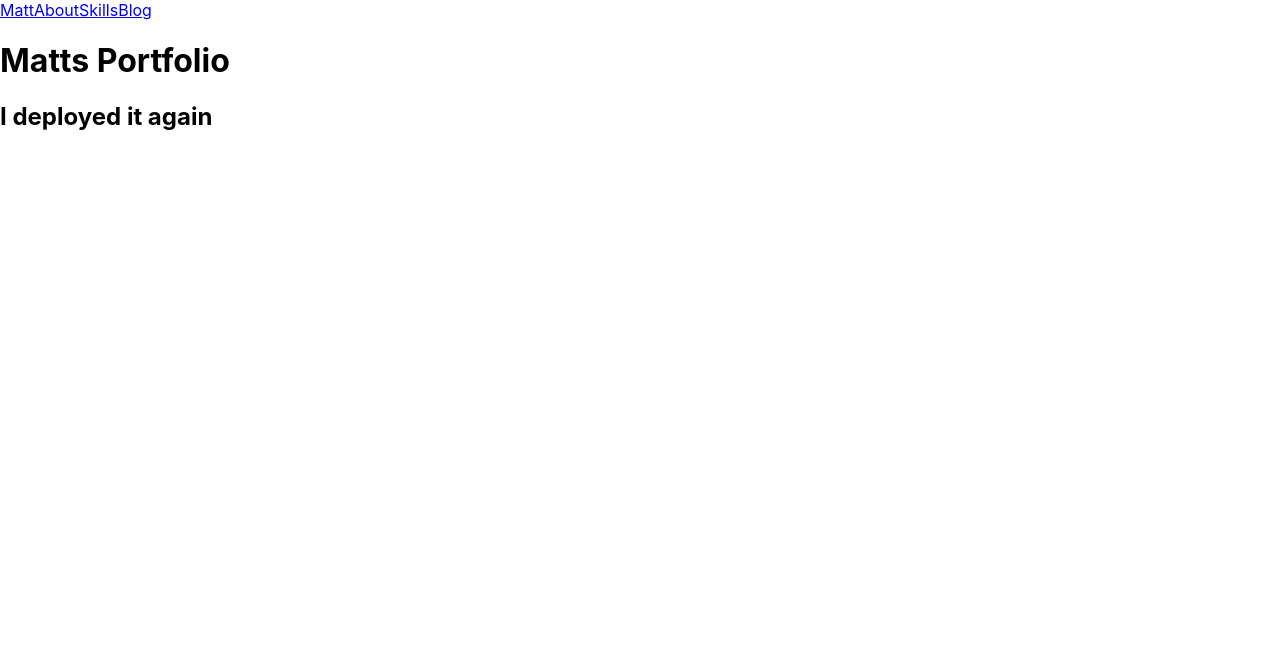
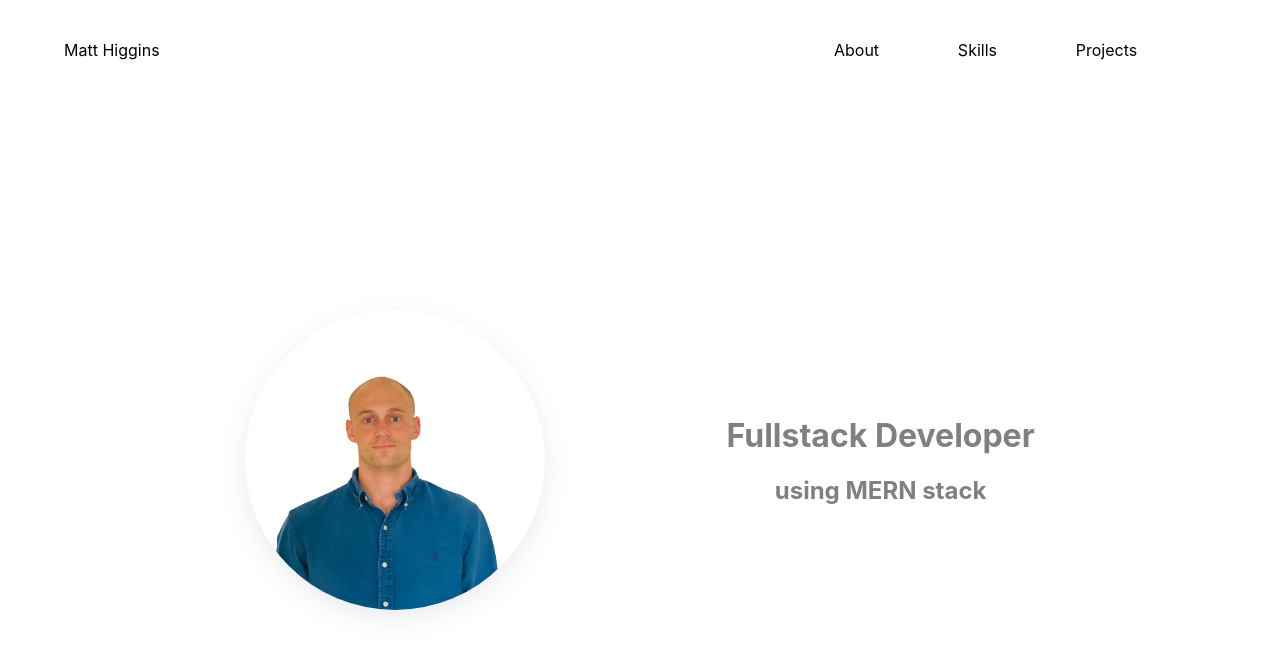
Before and after one commit to matthewhiggins415/mattsPortfolio, a React (Create React App) app: page / in a window 1280 px wide. Shown: the top 654 px of the page. Built offline with nearby package versions, Linux system fonts and the light colour scheme.

Commit message:
navbar cleaned up. home view basics added.

```diff
--- a/src/App.js
+++ b/src/App.js
@@ -4,7 +4,7 @@ import Navbar from './Components/Navbar'
 import Home from './Views/Home'
 import Skills from './Views/Skills'
 import About from './Views/About'
-import Blog from './Views/Blog'
+import Projects from './Views/Projects'
 
 const App = () => {
   return (
@@ -13,7 +13,7 @@ const App = () => {
       <Routes>
         <Route path="/" element={< Home/>}/>
         <Route path="/about" element={< About/>}/>
-        <Route path="/blog" element={< Blog/>}/>
+        <Route path="/projects" element={<Projects />}/>
         <Route path="/skills" element={< Skills/>}/>
       </Routes>
     </Router>
--- a/src/Components/Navbar.js
+++ b/src/Components/Navbar.js
@@ -1,13 +1,38 @@
 import { Link } from 'react-router-dom'
+import styled from 'styled-components'
+
+const Container = styled.div`
+  height: 10vh;
+  width: 90%;
+  margin: 0 auto;
+  padding: 10px;
+  display: flex;
+  justify-content: space-between;
+  align-items: center;
+`
+
+const LinkContainer = styled.div`
+  width: 40%;
+  display: flex;
+  justify-content: space-evenly;
+  align-items: center;
+`
 
 const Navbar = () => {
+
+  const style = {
+    'textDecoration': 'none',
+    'color': 'black',
+  }
   return (
-    <div>
-      <Link to="/">Matt</Link>
-      <Link to="/about">About</Link>
-      <Link to="/skills">Skills</Link>
-      <Link to="/blog">Blog</Link>
-    </div>
+    <Container>
+      <Link style={style} to="/">Matt Higgins</Link>
+      <LinkContainer>
+        <Link style={style} to="/about">About</Link>
+        <Link style={style} to="/skills">Skills</Link>
+        <Link style={style} to="/projects">Projects</Link>
+      </LinkContainer>
+    </Container>
   )
 }
 
--- a/src/Views/Blog.js
+++ /dev/null
@@ -1,9 +0,0 @@
-const Blog = () => {
-    return (
-      <div>
-        <h1>Blog</h1>
-      </div>
-    )
-  }
-
-export default Blog
--- a/src/Views/Home.js
+++ b/src/Views/Home.js
@@ -1,10 +1,40 @@
+import profile from '../Views/profile.png'
+import styled from 'styled-components'
+
+const Container = styled.div`
+  width: 90%;
+  height: 90vh;
+  margin: 0 auto;
+  display: flex;
+  justify-content: space-evenly;
+  align-items: center;
+`
+
+const IMG = styled.img`
+border-radius: 100%;
+  width: 300px;
+  height: 300px;
+  object-fit: cover;
+  box-shadow: rgba(149, 157, 165, 0.2) 0px 8px 24px;
+`
+
+const WordContainer = styled.div`
+  color: gray;
+`
+
+const H2 = styled.h2`
+  text-align: center;
+`
 
 const Home = () => {
     return (
-      <>
-        <h1>Matts Portfolio</h1>
-        <h2>I deployed it again</h2>
-      </>
+      <Container>
+        <IMG  src={profile}/>
+        <WordContainer>
+          <h1>Fullstack Developer</h1>
+          <H2>using MERN stack</H2>
+        </WordContainer>
+      </Container>
 
 
 
--- /dev/null
+++ b/src/Views/Projects.js
@@ -0,0 +1,11 @@
+
+
+const Projects = () => {
+    return (
+      <div>
+        <h1>Projects</h1>
+      </div>
+    )
+  }
+
+export default Projects
```
Also changed, not shown: src/Views/profile.png (added).
